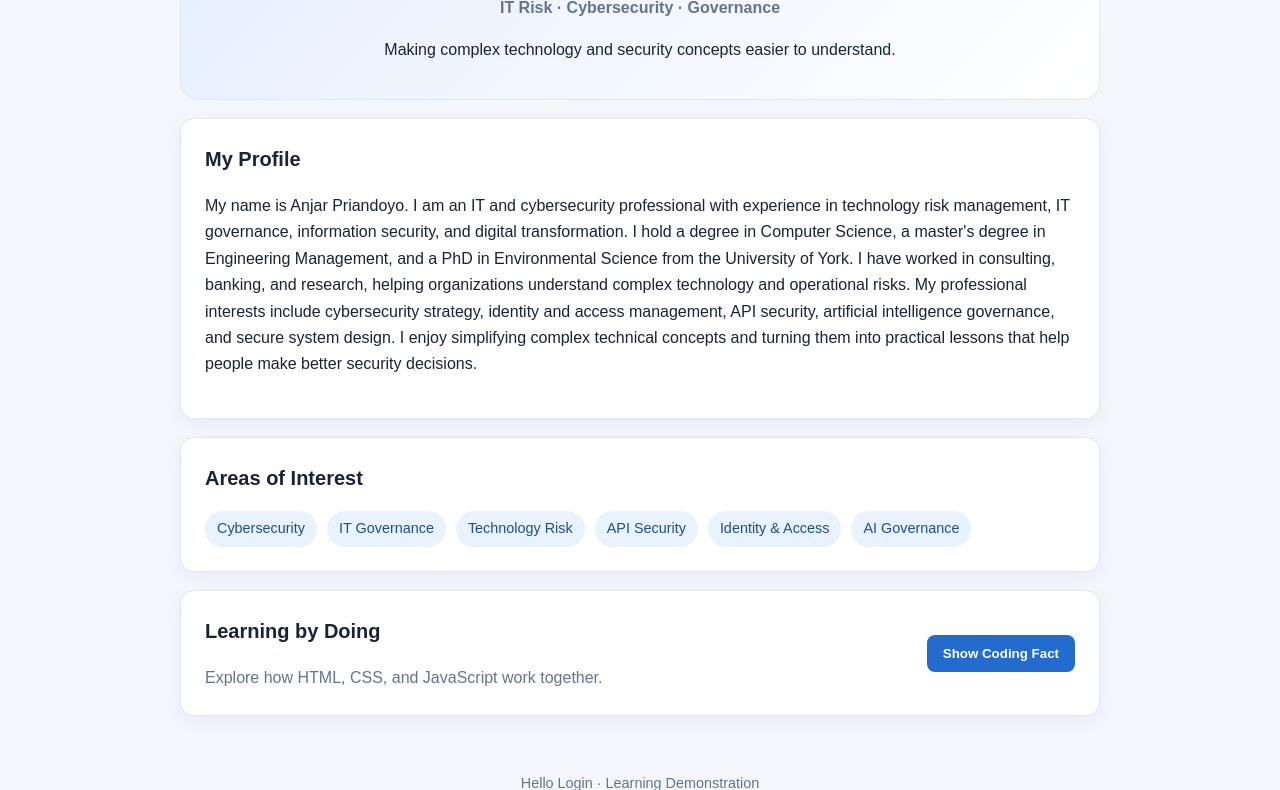
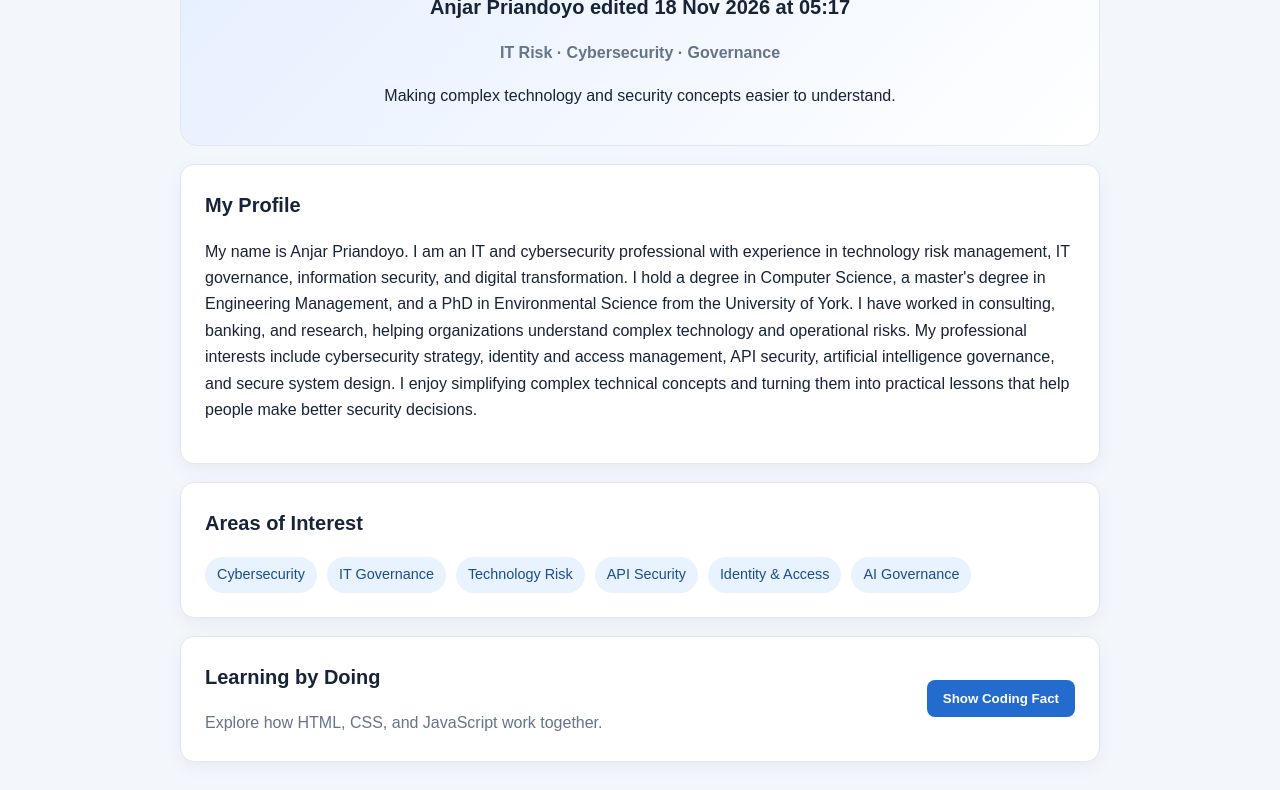
Before and after one commit to priandoyo/aboutme, a plain HTML site: page index.html in a window 1280 px wide. Shown: the part 311-1101 px from the top of the page. Drawn offline with Linux system fonts and the light colour scheme.

Commit message:
Update index.html

```diff
--- a/index.html
+++ b/index.html
@@ -28,6 +28,7 @@
             <p class="eyebrow">ABOUT ME</p>
 
             <h1>Anjar Priandoyo edited 16 Nov 2026</h1>
+            <h2>Anjar Priandoyo edited 18 Nov 2026 at 05:17</h2>
 
             <p class="subtitle">
                 IT Risk · Cybersecurity · Governance
```
